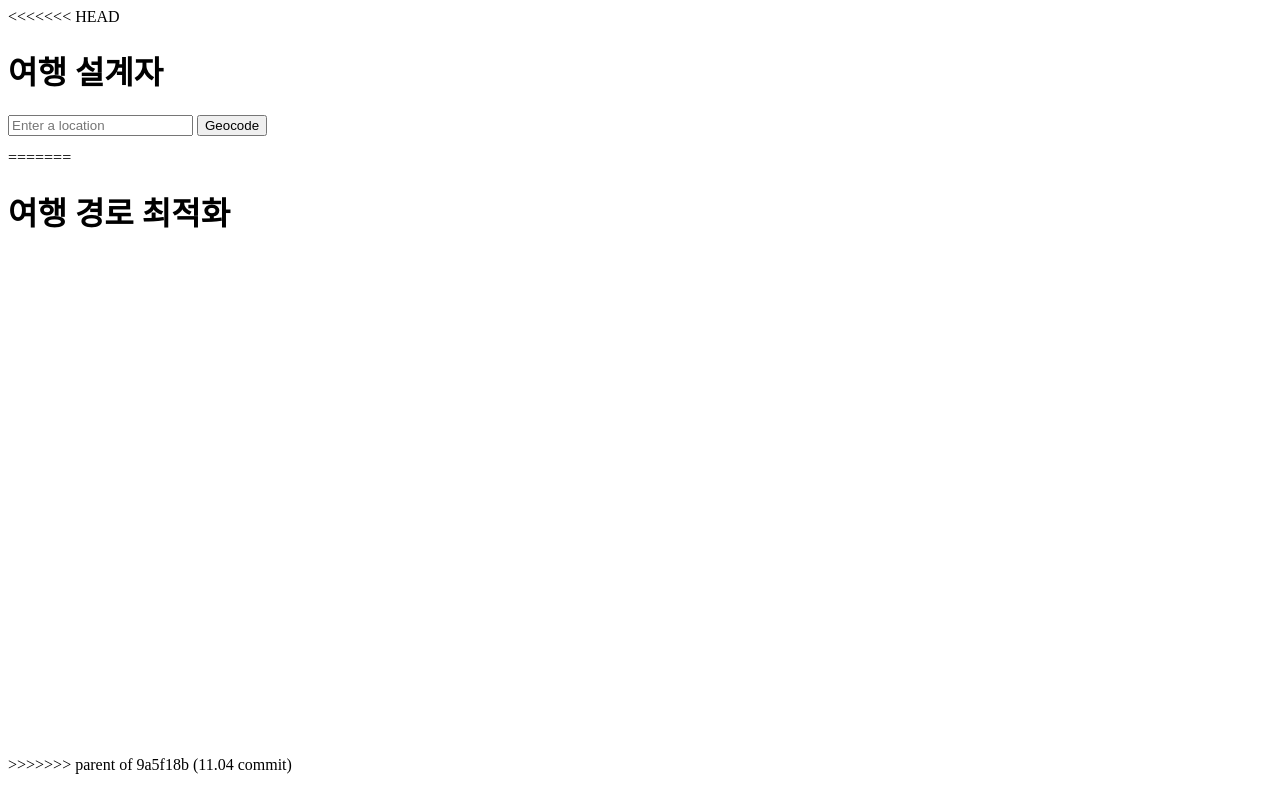
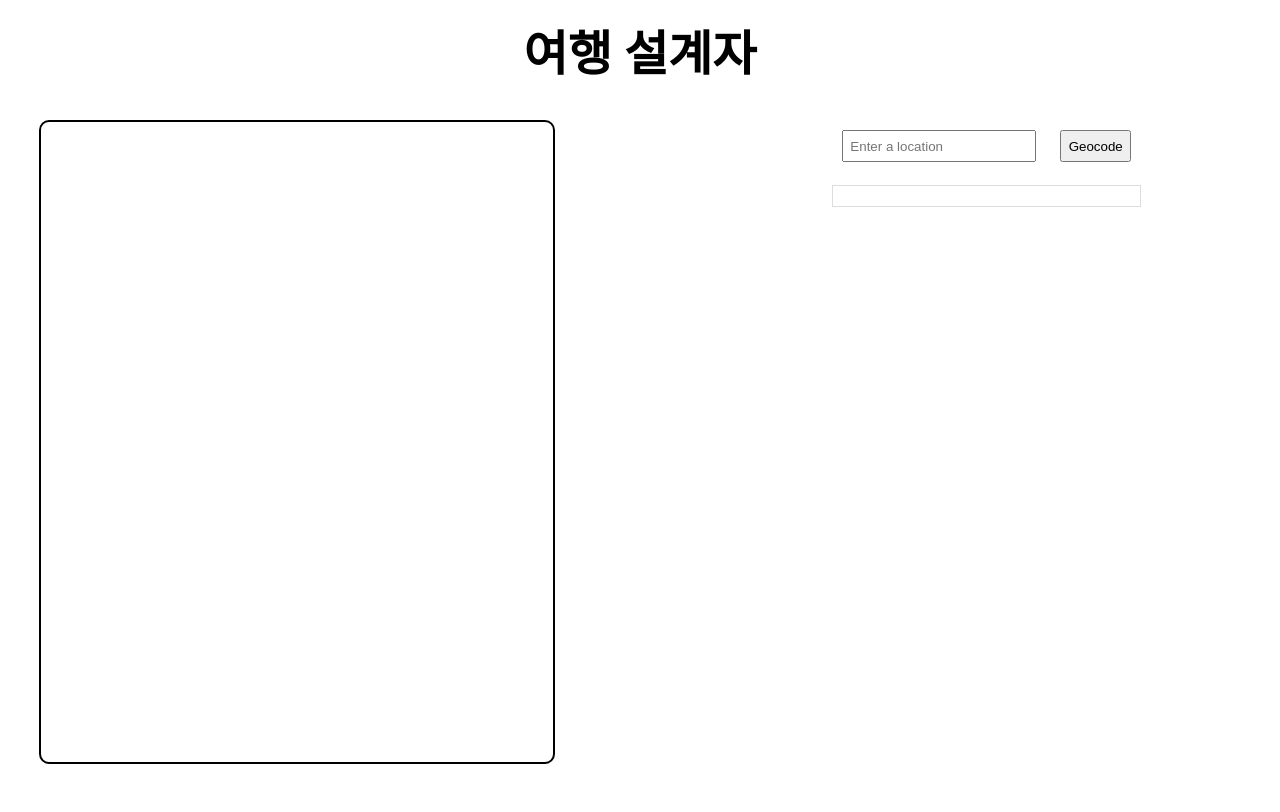
Before and after one commit to aryu1217/AVD-Final_Project, a website: page public/index.html in a window 1280 px wide. Drawn offline with Linux system fonts and the light colour scheme; no server answers.

Commit message:
🚩complete style

```diff
--- a/public/css/style.css
+++ b/public/css/style.css
@@ -0,0 +1,47 @@
+html,
+body {
+  height: 100%;
+  margin: 0;
+  padding: 0;
+}
+
+.header {
+  display: flex;
+  justify-content: center; /* 수평 중앙 정렬 */
+  align-items: center; /* 수직 중앙 정렬 */
+  height: 100px; /* 헤더 높이 설정 */
+  font-size: 24px; /* 원하는 폰트 크기로 설정 */
+}
+
+#main-container {
+  display: flex;
+  justify-content: space-around;
+  height: 100%;
+  width: 100%;
+  margin-top: 20px;
+}
+
+#map {
+  height: 80%;
+  width: 40%;
+  border: 2px solid black;
+  border-radius: 10px;
+  margin-left: -100px;
+}
+
+#bottom-container {
+}
+
+input[type="text"],
+button {
+  margin: 10px;
+  padding: 0.5em;
+}
+
+#response {
+  background-color: #fff;
+  padding: 10px;
+  border: 1px solid #ddd;
+  max-width: 600px;
+  white-space: pre-wrap;
+}
--- a/public/index.html
+++ b/public/index.html
@@ -7,7 +7,6 @@
     <link rel="stylesheet" href="css/style.css" />
   </head>
   <body>
-<<<<<<< HEAD
     <div class="header">
       <h1>여행 설계자</h1>
     </div>
@@ -20,11 +19,5 @@
       </div>
       <script src="js/app.js"></script>
     </div>
-=======
-    <h1>여행 경로 최적화</h1>
-    <div id="map" style="height: 500px; width: 100%"></div>
-
-    <script src="js/app.js"></script>
->>>>>>> parent of 9a5f18b (11.04 commit)
   </body>
 </html>
--- a/public/js/app.js
+++ b/public/js/app.js
@@ -269,13 +269,9 @@ function initMap() {
     },
   ];
   map = new google.maps.Map(document.getElementById("map"), {
-    zoom: 10,
+    zoom: 8,
     center: { lat: 37.5665, lng: 126.978 }, // 서울을 중심으로 설정
     styles: mapStyle,
-    mapTypeControl: false, // 지도/위성 버튼 숨기기
-    streetViewControl: false, // 거리 뷰(사람 모양) 버튼 숨기기
-    fullscreenControl: false, // 전체 화면 버튼 숨기기
-    zoomControl: false,
   });
 
   geocoder = new google.maps.Geocoder(); // Geocoder 객체 생성
--- a/public/js/views/style.css
+++ /dev/null
@@ -1,46 +0,0 @@
-html,
-body {
-  height: 100%;
-  margin: 0;
-  padding: 0;
-}
-
-.header {
-  display: flex;
-  justify-content: center; /* 수평 중앙 정렬 */
-  align-items: center; /* 수직 중앙 정렬 (필요한 경우) */
-  height: 100px; /* 원하는 높이 */
-}
-
-#main-container {
-  display: flex;
-  justify-content: space-around;
-  height: 100%;
-  width: 100%;
-  margin-top: 20px;
-}
-
-#map {
-  height: 80%;
-  width: 40%;
-  border: 2px solid black;
-  border-radius: 10px;
-  margin-left: -100px;
-}
-
-#bottom-container {
-}
-
-input[type="text"],
-button {
-  margin: 10px;
-  padding: 0.5em;
-}
-
-#response {
-  background-color: #fff;
-  padding: 10px;
-  border: 1px solid #ddd;
-  max-width: 600px;
-  white-space: pre-wrap;
-}
```
Also changed, not shown: 1 other file.
